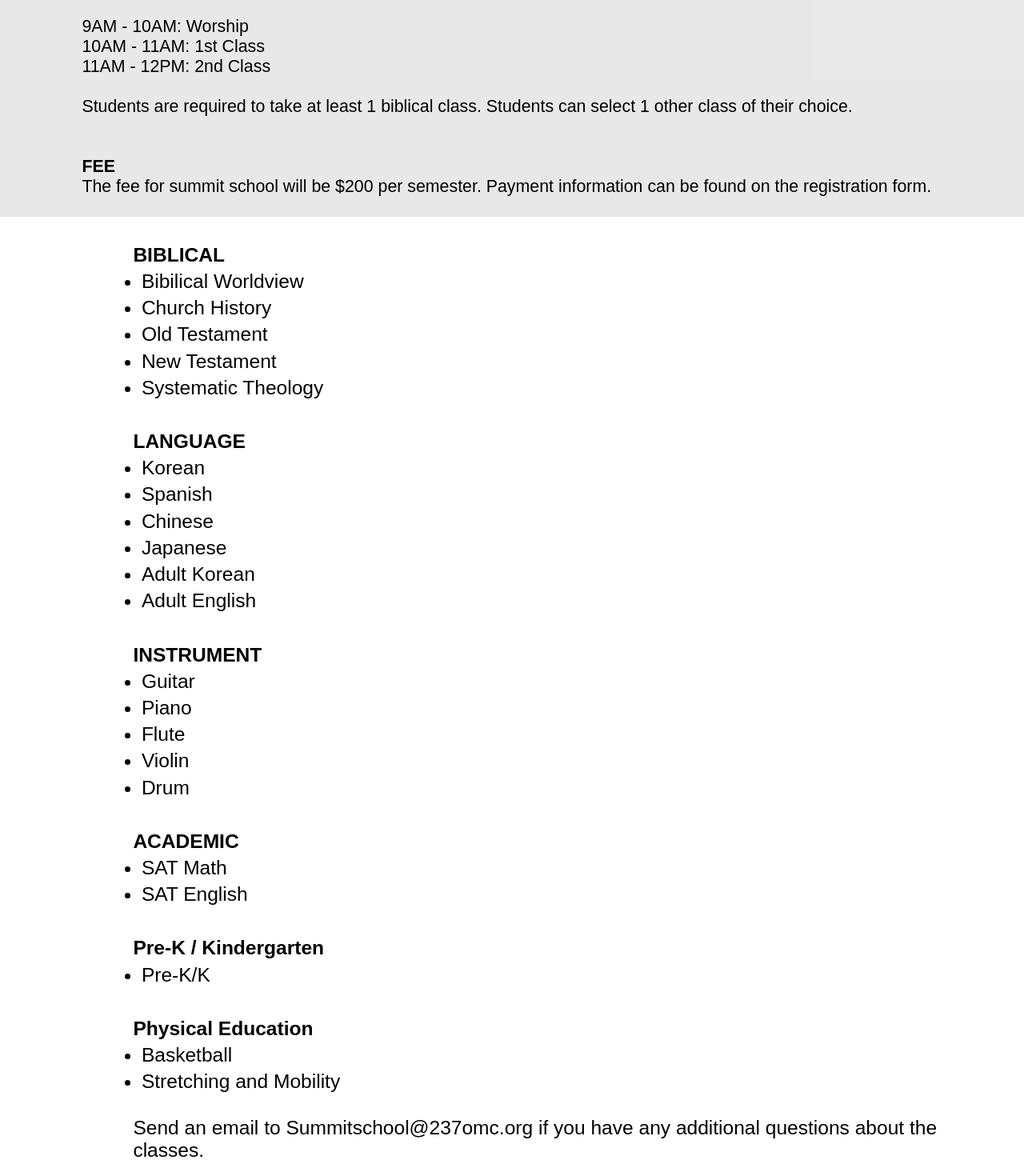
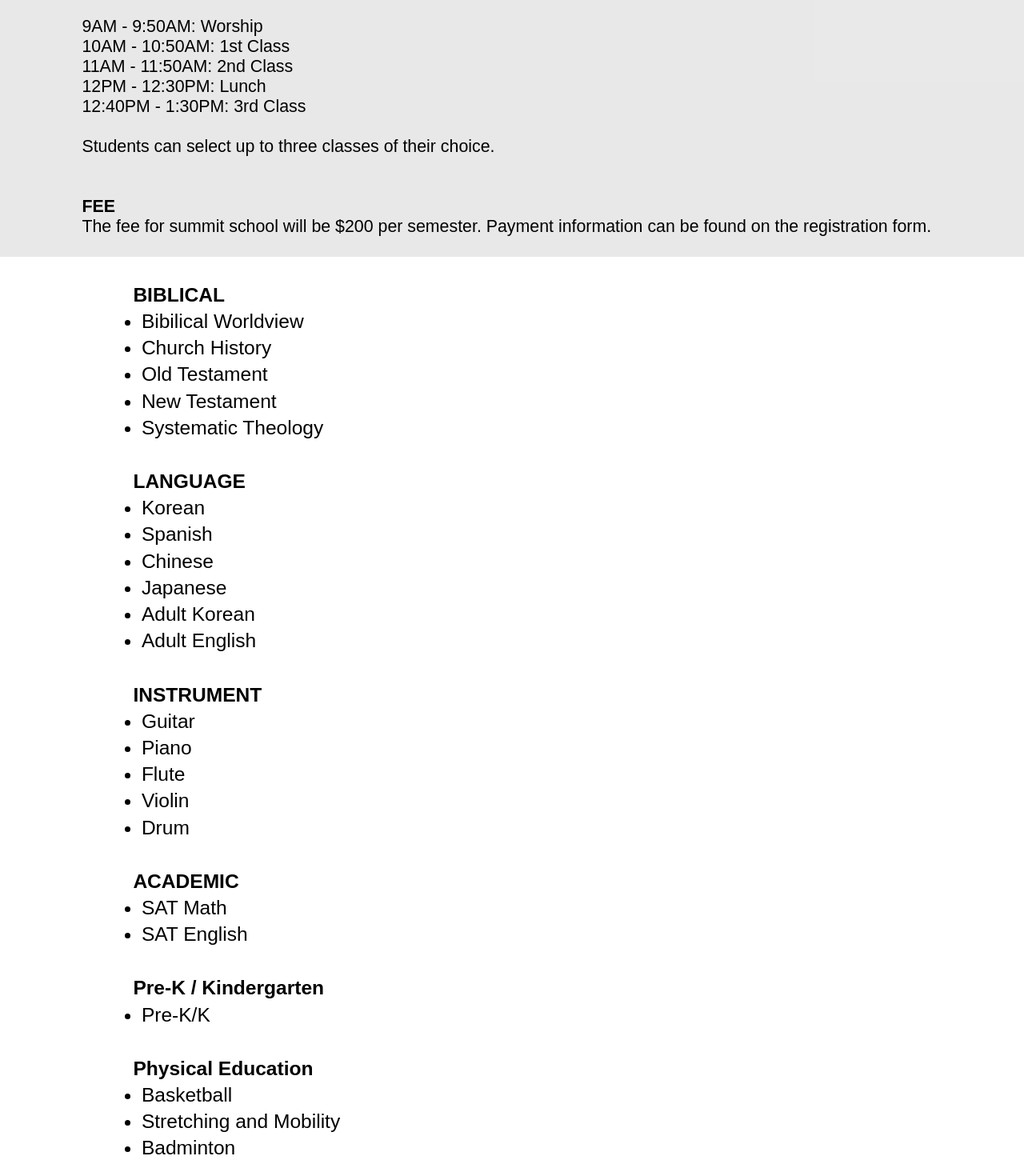
Before and after one commit to jmpark2001/SummitSchool, a React (Create React App) app: page /classInfo in a window 1280 px wide. Shown: the part 660-2130 px from the top of the page at 80% size. Built offline with nearby package versions, Linux system fonts and the light colour scheme; no server answers; a web font is replaced by a local one.

Commit message:
Changes to class structure and schedule

```diff
--- a/src/components/RegistrationForm.js
+++ b/src/components/RegistrationForm.js
@@ -8,11 +8,11 @@ import { doc, setDoc } from "firebase/firestore"
 
 function RegistrationForm() {
     const classList2 = ["Bibilical Worldview", "Church History", "Old Testament", "New Testament", "Systematic Theology", "Korean", "Spanish", "Chinese", "Japanese", "Adult Korean", "Adult English", "Guitar", "Piano", "Flute", "Violin", "Drum",
-     "SAT", "General", "PE"]
+     "SAT", "General", "Sports"]
     const classList = ["Bibilical Worldview", "Church History", "Old Testament", "New Testament", "Systematic Theology", "Korean Beginner", "Korean Intermediate", "Korean Advanced", "Spanish Beginner", "Spanish Intermediate", "Spanish Advanced",
      "Chinese Beginner", "Chinese Intermediate", "Chinese Advanced", "Japanese Beginner", "Japanese Intermediate", "Japanese Advanced", "Adult Korean Beginner", "Adult Korean Intermediate", "Adult Korean Advanced", "Adult English Baginner",
      "Adult English Intermediate", "Adult English Advanced", "Guitar Beginner", "Guitar Some Experience", "Guitar Advanced", "Piano Beginner", "Piano Some Experience", "Piano Advanced", "Flute Beginner", "Flute Some Experience", "Flute Advanced",
-     "Violin Beginner", "Violin Some Experience", "Violin Advanced", "Drum Beginner", "Drum Some Experience", "Drum Advanced", "SAT Math", "SAT English", "Kindergarten", "Basketball", "Stretching and Mobility"]
+     "Violin Beginner", "Violin Some Experience", "Violin Advanced", "Drum Beginner", "Drum Some Experience", "Drum Advanced", "SAT Math", "SAT English", "Kindergarten", "Basketball", "Stretching and Mobility", "Badminton"]
     const stateList = ["Alabama", "Alaska", "Arizona", "Arkansas", "California", "Colorado", "Connecticut", "Delaware", "Florida", "Georgia", "Hawaii", "Idaho", "Illinois", "Indiana", "Iowa", "Kansas", "Kentucky", "Lousiana", "Maine", "Maryland",
      "Massachusettes", "Michigan", "Minnesota", "Mississippi", "Missouri", "Montana", "Nebraska", "Nevada", "New Hampshire", "New Jersey", "New Mexico", "New York", "North Carolina", "North Dakota", "Ohio", "Oklahoma", "Oregon", "Pennsylvania",
      "Rhode Island", "South Carolina", "South Dakota", "Tennessee", "Texas", "Utah", "Vermont", "Virginia", "Washington", "West Virginia", "Wisconsin", "Wyoming"]
@@ -33,20 +33,20 @@ function RegistrationForm() {
 
     const handleOnChange = (position, e) => {
         let checkedBoxes = checkedState.filter((i) => i)
-        function hasBiblical() {
-            if (checkedState[0] === true || checkedState[1] === true || checkedState[2] === true || checkedState[3] === true || checkedState[4] === true || classList.slice(0, 5).includes(e.target.name)) {
-                return true
-            }
-            else {
-                return false
-            }
-        }
-        if (checkedBoxes.length >= 2 && e.target.checked) {
+        // function hasBiblical() {
+        //     if (checkedState[0] === true || checkedState[1] === true || checkedState[2] === true || checkedState[3] === true || checkedState[4] === true || classList.slice(0, 5).includes(e.target.name)) {
+        //         return true
+        //     }
+        //     else {
+        //         return false
+        //     }
+        // }
+        if (checkedBoxes.length >= 3 && e.target.checked) {
             return
         }
-        if (checkedBoxes.length >= 1 && !hasBiblical() && e.target.checked){
-            return
-        }
+        // if (checkedBoxes.length >= 1 && !hasBiblical() && e.target.checked){
+        //     return
+        // }
         const updateCheckedState = checkedState.map((item, index) =>
             index === position ? !item : item
         )
@@ -59,10 +59,10 @@ function RegistrationForm() {
         updateForm({classes: updatedClasses})
     }
 
-    function atLeastOneCheckboxIsChecked(){
-        const checkboxes = Array.from(document.getElementsByClassName("bibleCheck"))
-        return checkboxes.reduce((acc, curr) => acc || curr.checked, false)
-    }
+    // function atLeastOneCheckboxIsChecked(){
+    //     const checkboxes = Array.from(document.getElementsByClassName("bibleCheck"))
+    //     return checkboxes.reduce((acc, curr) => acc || curr.checked, false)
+    // }
 
     function updateForm(value) {
         return setForm((prev) => {
@@ -73,10 +73,34 @@ function RegistrationForm() {
     async function onSubmit(e) {
         e.preventDefault();
         const newForm = {...form}
-        if (!atLeastOneCheckboxIsChecked()) {
-            alert("One biblical class is required to submit the form")
-        }
-        else {
+        // if (!atLeastOneCheckboxIsChecked()) {
+        //     alert("One biblical class is required to submit the form")
+        // }
+        // else {
+        //     try {
+        //         await setDoc(doc(db, "registrations", newForm.studentFullName), {
+        //             ...newForm
+        //         })
+        //         console.log("Document written with ID: ", newForm.studentFullName)
+        //     } catch (e) {
+        //         console.error("Error addding document: ", e)
+        //     }
+        //     window.alert("You submitted the form")
+        //     setForm({
+        //         studentFullName: "",
+        //         parentFullName: "",
+        //         studentPhoneNumber: 0,
+        //         parentPhoneNumber: 0,
+        //         parentEmail: "",
+        //         homeAddress: "",
+        //         homeAddress2: "",
+        //         homeCity: "",
+        //         homeState: "DEFAULT",
+        //         homeZip: "",
+        //         classes: []
+        //     })
+        //     setCheckedState(new Array(classList.length).fill(false))
+        // }
         try {
             await setDoc(doc(db, "registrations", newForm.studentFullName), {
                 ...newForm
@@ -101,7 +125,6 @@ function RegistrationForm() {
         })
         setCheckedState(new Array(classList.length).fill(false))
     }
-    }
 
 
     return (
@@ -118,7 +141,7 @@ function RegistrationForm() {
                                             <p style={{margin: "0 0 0 5%", width: "100%"}}><b>REGISTRATION & PAYMENT PERIOD:</b> August 14th - September 3rd</p>
                                         </div>
                                         <div style={{marginTop: "0"}} className="dates">
-                                            <p style={{margin: "0 0 0 5%"}}><b>FALL SEMESTER:</b> Every Saturday except Remnant Day (Last Saturday of every month)
+                                            <p style={{margin: "0 0 0 5%", width: "80%"}}><b>FALL SEMESTER:</b> Every Saturday except Remnant Day (Last Saturday of every month)
                                             from September 16th - January 20th</p>
                                         </div>
                                 </>
@@ -130,7 +153,7 @@ function RegistrationForm() {
                                         </div>
                                         <div style={{display: "flex", flexDirection: "column", justifyContent: "center"}}>
                                             <p style={{fontSize: "1.3rem", fontWeight: "bold", marginBottom: "0"}}>FALL SEMESTER</p>
-                                            <p style={{fontSize: "1.3rem", marginTop: "0"}}>Every Saturday except Remnant Day (Last Saturday of every month)
+                                            <p style={{fontSize: "1.3rem", margin: "0 auto", width: "90%"}}>Every Saturday except Remnant Day (Last Saturday of every month)
                                             from September 16th - January 20th</p>
                                         </div>
                                     </>
@@ -139,13 +162,19 @@ function RegistrationForm() {
                             <div className="formScheduleDiv">
                                 <div className="formScheduleContent">
                                     <p className="classesInfoTitle" style={{display: "inline"}}>WORSHIP:</p>
-                                    <p style={{display: "inline"}}> 9AM - 10AM</p>
+                                    <p style={{display: "inline"}}> 9AM - 9:50AM</p>
                                     <br></br>
                                     <p className="classesInfoTitle" style={{display: "inline"}}>FIRST CLASS:</p>
-                                    <p style={{display: "inline"}}> 10AM - 11AM</p>
+                                    <p style={{display: "inline"}}> 10AM - 10:50AM</p>
                                     <br></br>
                                     <p className="classesInfoTitle" style={{display: "inline"}}>SECOND CLASS:</p>
-                                    <p style={{display: "inline"}}> 11AM - 12PM</p>
+                                    <p style={{display: "inline"}}> 11AM - 11:50AM</p>
+                                    <br></br>
+                                    <p className="classesInfoTitle" style={{display: "inline"}}>LUNCH:</p>
+                                    <p style={{display: "inline"}}> 12PM - 12:30PM</p>
+                                    <br></br>
+                                    <p className="classesInfoTitle" style={{display: "inline"}}>THIRD CLASS:</p>
+                                    <p style={{display: "inline"}}> 12:40PM - 1:30PM</p>
                                 </div>
                             </div>
                             <div className="formAnswersDiv">
@@ -231,7 +260,8 @@ function RegistrationForm() {
                             </div>
                             <div style={{marginTop: "1.8rem", width: "100%", padding: "0 0 0 2.5%", textAlign: "left", fontSize: "clamp(1rem, 0.8691rem + 0.5818vw, 1.8rem)"}}>
                                 <p style={{color: "red", display: "inline"}}>*</p>
-                                <p className="instructions" style={{display: "inline"}}>Choose at least 1 biblical class and up to 1 additional class of your choice</p>
+                                {/* <p className="instructions" style={{display: "inline"}}>Choose at least 1 biblical class and up to 1 additional class of your choice</p> */}
+                                <p className="instructions" style={{display: "inline"}}>Choose up to three classes of your choice</p>
                             </div>
                             <div style={{display: "flex", padding: "0 0 0 2.5%", flexDirection: "column", width: "100%"}}>
                                 <p className="biblicalTitle">Biblical</p>
@@ -444,6 +474,19 @@ function RegistrationForm() {
                                                         <label>{"Stretching and Mobility"}</label>
                                                     </div>
                                                 </li>
+                                                <li key={index + 43}>
+                                                    <div>
+                                                        <input
+                                                            type="checkbox"
+                                                            id={index+43}
+                                                            name={className + " English"}
+                                                            value={form.classes}
+                                                            checked={checkedState[index+43]}
+                                                            onChange={(e) => handleOnChange(index+43, e)}
+                                                        />
+                                                        <label>{"Badminton"}</label>
+                                                    </div>
+                                                </li>
                                             </>
                                         )}
                                     </ul>
--- a/src/pages/ClassInfo.js
+++ b/src/pages/ClassInfo.js
@@ -2,7 +2,7 @@ import classInfo from "../images/classInfo.jpg"
 
 export default function ClassInfo() {
     const classList = ["Bibilical Worldview", "Church History", "Old Testament", "New Testament", "Systematic Theology", "Korean", "Spanish", "Chinese", "Japanese", "Adult Korean", "Adult English", "Guitar", "Piano", "Flute",
-     "Violin", "Drum", "SAT Math", "SAT English","Pre-K/K", "Basketball", "Stretching and Mobility"]
+     "Violin", "Drum", "SAT Math", "SAT English","Pre-K/K", "Basketball", "Stretching and Mobility", "Badminton"]
 
     return (
         <div className="classInfoPage">
@@ -19,13 +19,15 @@ export default function ClassInfo() {
                 <p>The fall semeseter begins on September 16th and ends on January 20th</p>
                 <br/><br/>
                 <p><b>SCHEDULE</b></p>
-                <p>Summit School Classes will take place every Saturday from 9am-12pm</p>
+                <p>Summit School classes will take place every Saturday from 9am-12pm</p>
                 <br/>
-                <p>9AM - 10AM: Worship</p>
-                <p>10AM - 11AM: 1st Class</p>
-                <p>11AM - 12PM: 2nd Class</p>
+                <p>9AM - 9:50AM: Worship</p>
+                <p>10AM - 10:50AM: 1st Class</p>
+                <p>11AM - 11:50AM: 2nd Class</p>
+                <p>12PM - 12:30PM: Lunch</p>
+                <p>12:40PM - 1:30PM: 3rd Class</p>
                 <br/>
-                <p>Students are required to take at least 1 biblical class. Students can select 1 other class of their choice.</p>
+                <p>Students can select up to three classes of their choice.</p>
                 <br/><br/>
                 <p><b>FEE</b></p>
                 <p>The fee for summit school will be $200 per semester. Payment information can be found on the registration form.</p>
--- a/src/pages/PE.js
+++ b/src/pages/PE.js
@@ -21,6 +21,10 @@ export default function PE() {
                     <p className="classesInfoTitle">Stretching and Mobility</p>
                     <p className="glacial">Stretching and Mobility provides students a relaxing environment to stretch their bodies in a healthy way.</p>
                 </div>
+                <div className="otherInfoDiv">
+                    <p className="classesInfoTitle">Badminton</p>
+                    <p className="glacial"> Badminton class is a class where students can participate in learning the rules of badminton and play against one another.</p>
+                </div>
             </div>
         </div>
     )
```
Also changed, not shown: src/css/styles.css (+7 -1 lines). Lines whose indentation alone changed are shown as unchanged.
